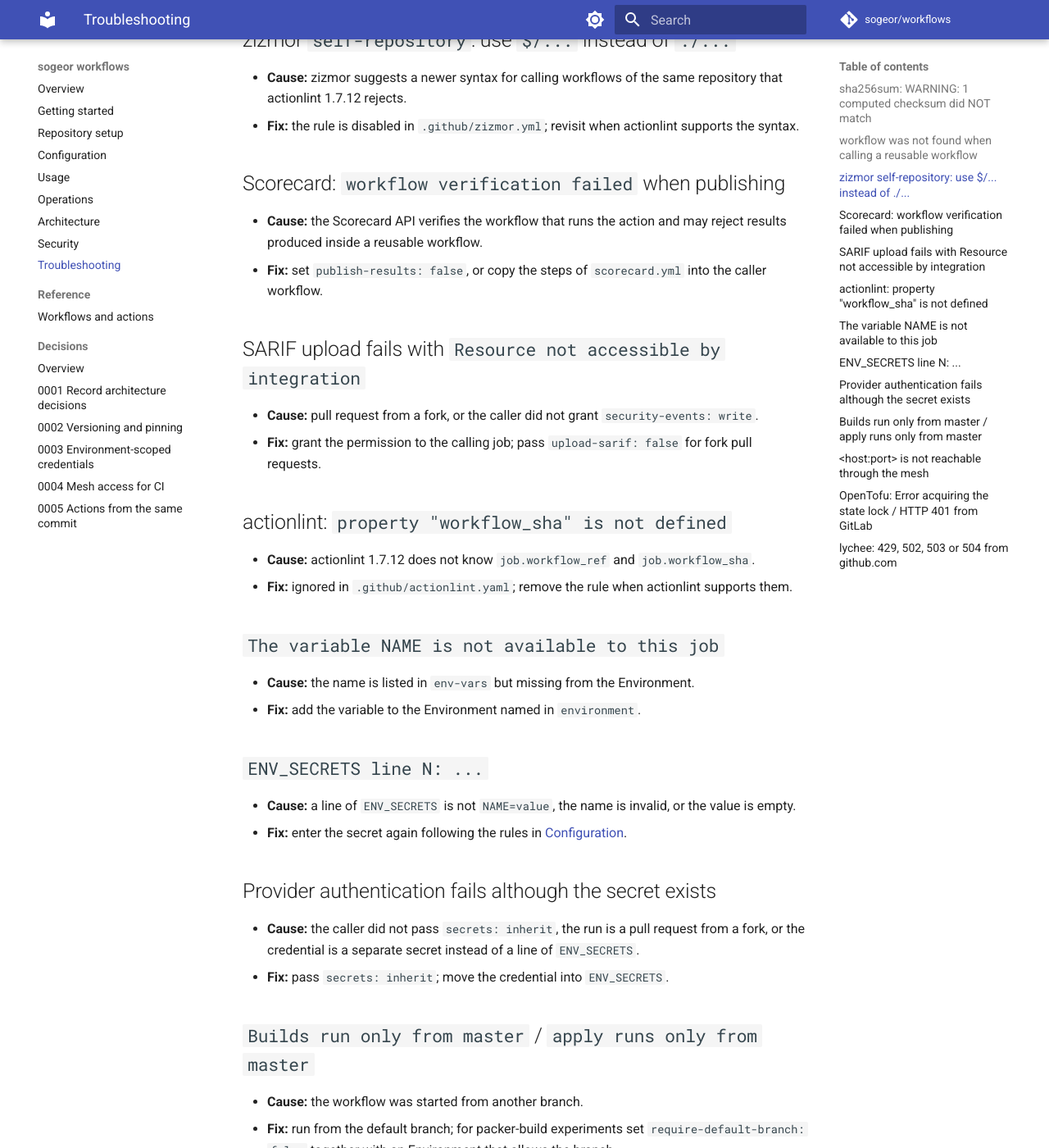
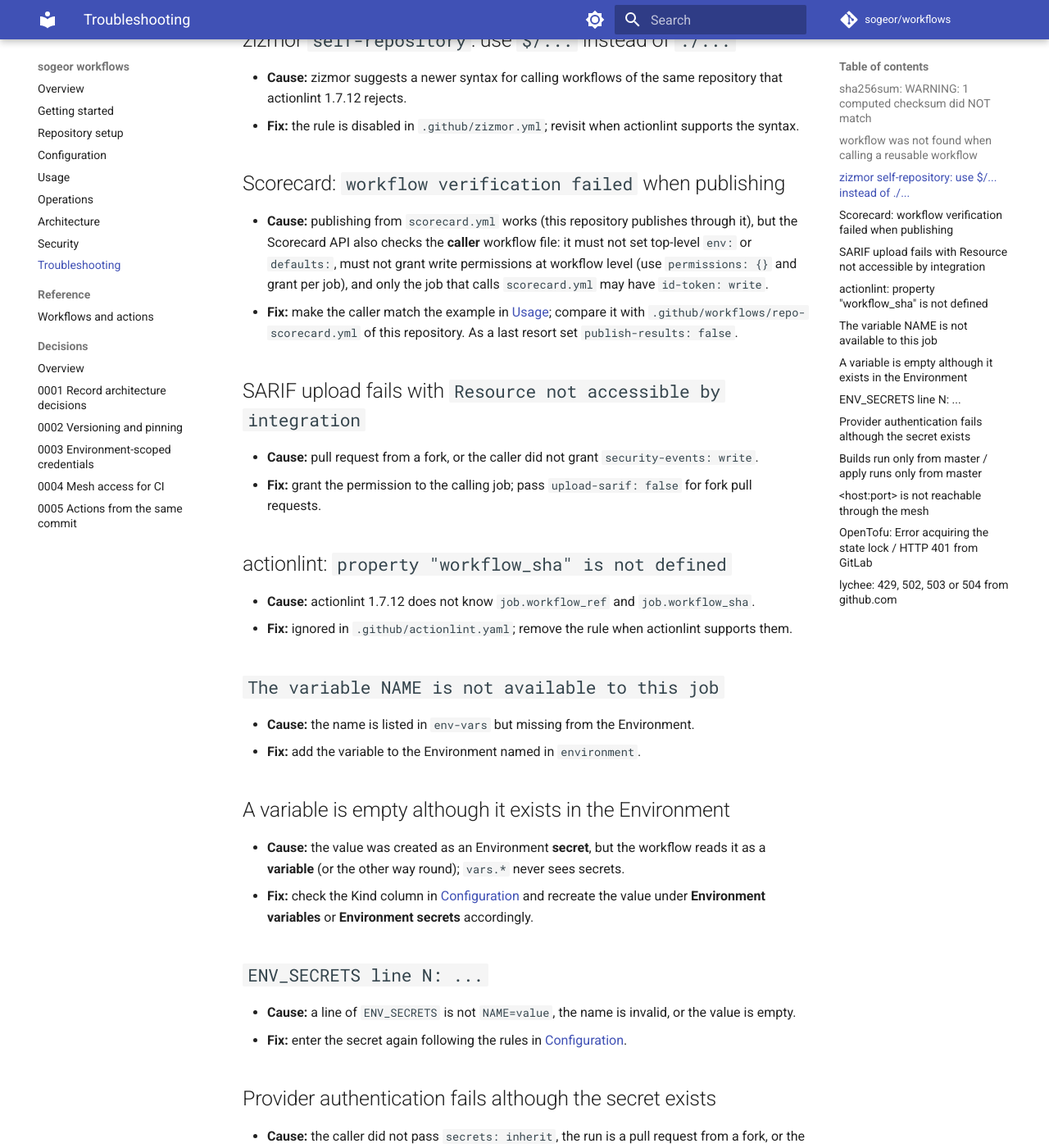
Before and after one commit to sogeor/workflows, an MkDocs documentation site: the page built from docs/troubleshooting.md, in a window 1280 px wide and 1400 px high, scrolled down 510 px. Shown: the whole window at 82% size. Built offline with MkDocs 1.6.1 and Material for MkDocs 9.7.7, drawn with Linux system fonts in a browser that asks for light colours; comment, search, counter and statistics services are not loaded.

Commit message:
docs: correct Scorecard publishing troubleshooting (#10)

```diff
--- a/docs/troubleshooting.md
+++ b/docs/troubleshooting.md
@@ -18,9 +18,12 @@
 
 ## Scorecard: `workflow verification failed` when publishing
 
-- **Cause:** the Scorecard API verifies the workflow that runs the action and may reject results produced
-  inside a reusable workflow.
-- **Fix:** set `publish-results: false`, or copy the steps of `scorecard.yml` into the caller workflow.
+- **Cause:** publishing from `scorecard.yml` works (this repository publishes through it), but the Scorecard API
+  also checks the **caller** workflow file: it must not set top-level `env:` or `defaults:`, must not grant write
+  permissions at workflow level (use `permissions: {}` and grant per job), and only the job that calls
+  `scorecard.yml` may have `id-token: write`.
+- **Fix:** make the caller match the example in [Usage](usage.md#scorecard); compare it with
+  `.github/workflows/repo-scorecard.yml` of this repository. As a last resort set `publish-results: false`.
 
 ## SARIF upload fails with `Resource not accessible by integration`
 
@@ -36,6 +39,13 @@
 
 - **Cause:** the name is listed in `env-vars` but missing from the Environment.
 - **Fix:** add the variable to the Environment named in `environment`.
+
+## A variable is empty although it exists in the Environment
+
+- **Cause:** the value was created as an Environment **secret**, but the workflow reads it as a **variable**
+  (or the other way round); `vars.*` never sees secrets.
+- **Fix:** check the Kind column in [Configuration](configuration.md#infrastructure-workflows-common-rules) and
+  recreate the value under **Environment variables** or **Environment secrets** accordingly.
 
 ## `ENV_SECRETS line N: ...`
 
```
Also changed, not shown: CHANGELOG.md (+9 -0 lines).
